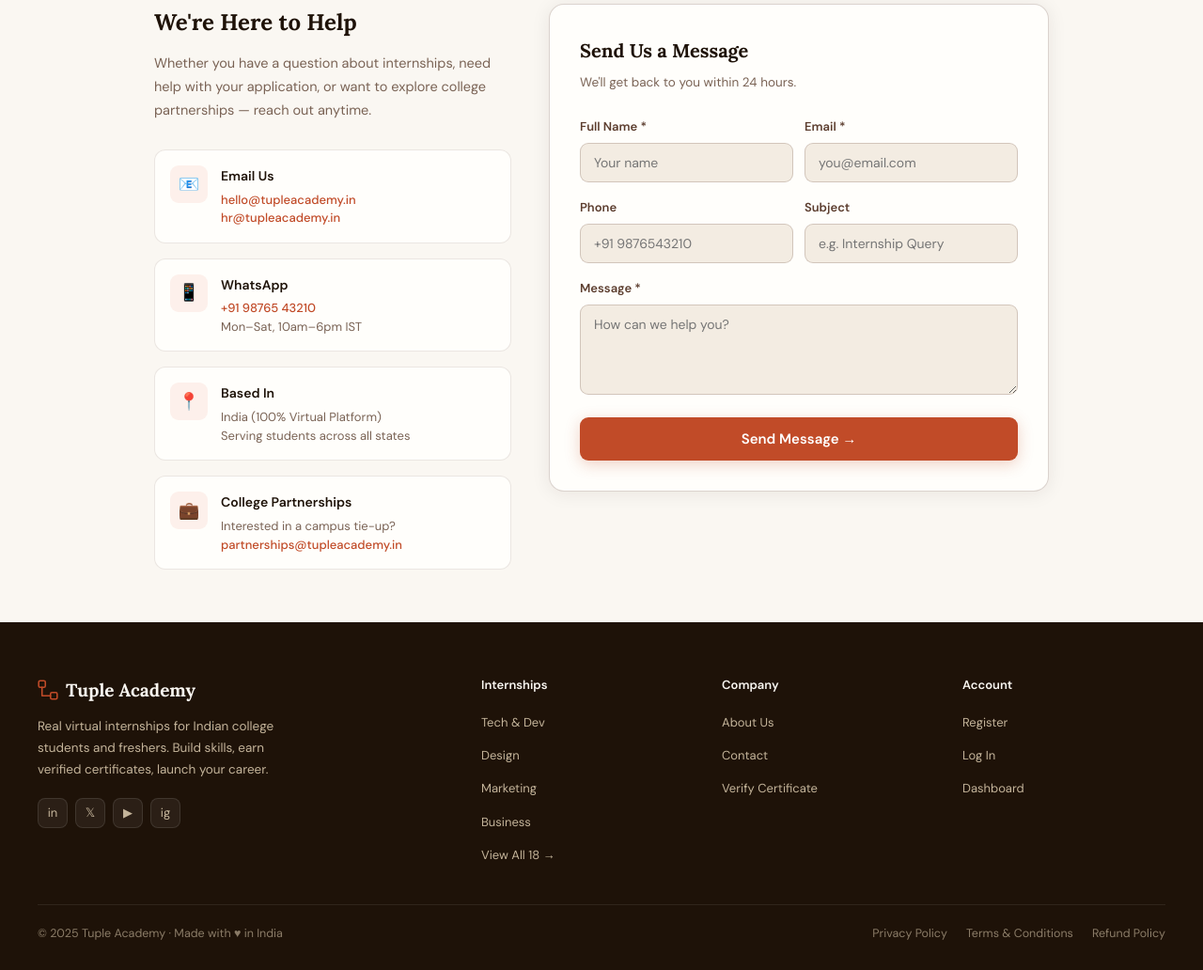
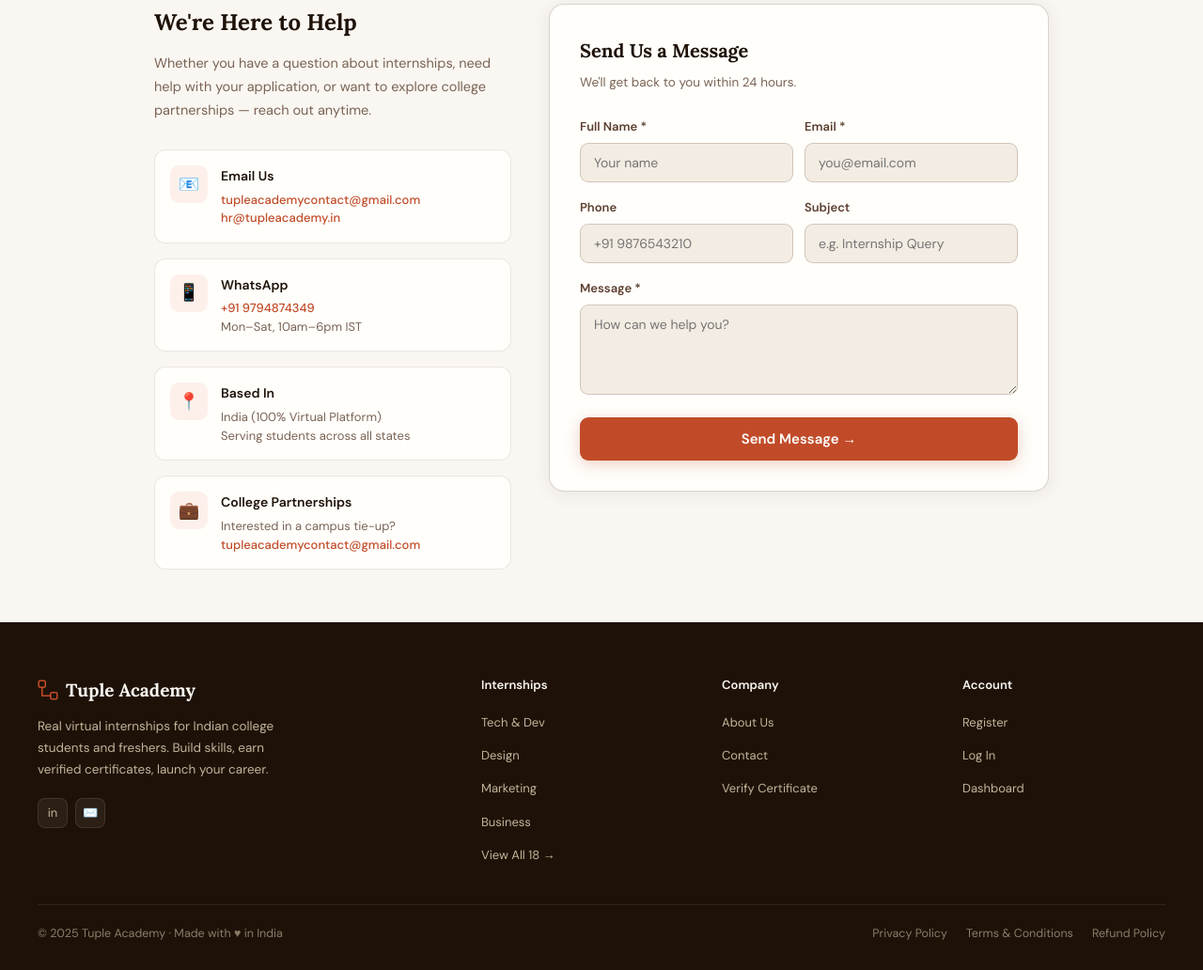
Before and after one commit to yashMishraProgg/Tuple_Academy, a Flask app: page /contact in a window 1280 px wide. Shown: the part 348-1380 px from the top of the page at 94% size. Run offline with Flask 3, Linux system fonts and the light colour scheme.

Commit message:
New changes

```diff
--- a/tuple_academy/templates/base.html
+++ b/tuple_academy/templates/base.html
@@ -209,10 +209,8 @@
       </div>
       <p>Real virtual internships for Indian college students and freshers. Build skills, earn verified certificates, launch your career.</p>
       <div class="footer-socials">
-        <a href="#" class="footer-social">in</a>
-        <a href="#" class="footer-social">𝕏</a>
-        <a href="#" class="footer-social">▶</a>
-        <a href="#" class="footer-social">ig</a>
+        <a href="https://www.linkedin.com/company/tuple-academy" class="footer-social">in</a>
+        <a href="mailto:tupleacademycontact@gmail.com" class="footer-social">✉️</a>
       </div>
     </div>
     <div class="footer-col">
--- a/tuple_academy/templates/contact.html
+++ b/tuple_academy/templates/contact.html
@@ -37,11 +37,11 @@
       <div class="info-items">
         <div class="info-item">
           <div class="info-icon">📧</div>
-          <div><h4>Email Us</h4><p><a href="mailto:hello@tupleacademy.in">hello@tupleacademy.in</a><br><a href="mailto:hr@tupleacademy.in">hr@tupleacademy.in</a></p></div>
+          <div><h4>Email Us</h4><p><a href="mailto:tupleacademycontact@gmail.com">tupleacademycontact@gmail.com</a><br><a href="mailto:hr@tupleacademy.in">hr@tupleacademy.in</a></p></div>
         </div>
         <div class="info-item">
           <div class="info-icon">📱</div>
-          <div><h4>WhatsApp</h4><p><a href="https://wa.me/919876543210">+91 98765 43210</a><br>Mon–Sat, 10am–6pm IST</p></div>
+          <div><h4>WhatsApp</h4><p><a href="https://wa.me/919794874349">+91 9794874349</a><br>Mon–Sat, 10am–6pm IST</p></div>
         </div>
         <div class="info-item">
           <div class="info-icon">📍</div>
@@ -49,7 +49,7 @@
         </div>
         <div class="info-item">
           <div class="info-icon">💼</div>
-          <div><h4>College Partnerships</h4><p>Interested in a campus tie-up?<br><a href="mailto:partnerships@tupleacademy.in">partnerships@tupleacademy.in</a></p></div>
+          <div><h4>College Partnerships</h4><p>Interested in a campus tie-up?<br><a href="mailto:tupleacademycontact@gmail.com">tupleacademycontact@gmail.com</a></p></div>
         </div>
       </div>
     </div>
--- a/tuple_academy/templates/index.html
+++ b/tuple_academy/templates/index.html
@@ -289,9 +289,9 @@
         <div class="av-num">{{ stats.students }}+</div>
         <div class="av-lbl">Students Successfully Enrolled</div>
       </div>
-      <div class="av-card"><div class="av-num">18+</div><div class="av-lbl">Internship Domains</div></div>
+      <div class="av-card"><div class="av-num">12+</div><div class="av-lbl">Internship Domains</div></div>
       <div class="av-card"><div class="av-num">94%</div><div class="av-lbl">Completion Rate</div></div>
-      <div class="av-card"><div class="av-num">48h</div><div class="av-lbl">Offer Letter</div></div>
+      <div class="av-card"><div class="av-num">Stipend</div><div class="av-lbl">For Top Performers</div></div>
       <div class="av-card"><div class="av-num">{{ stats.certificates }}+</div><div class="av-lbl">Certificates Issued</div></div>
     </div>
   </div>
```
